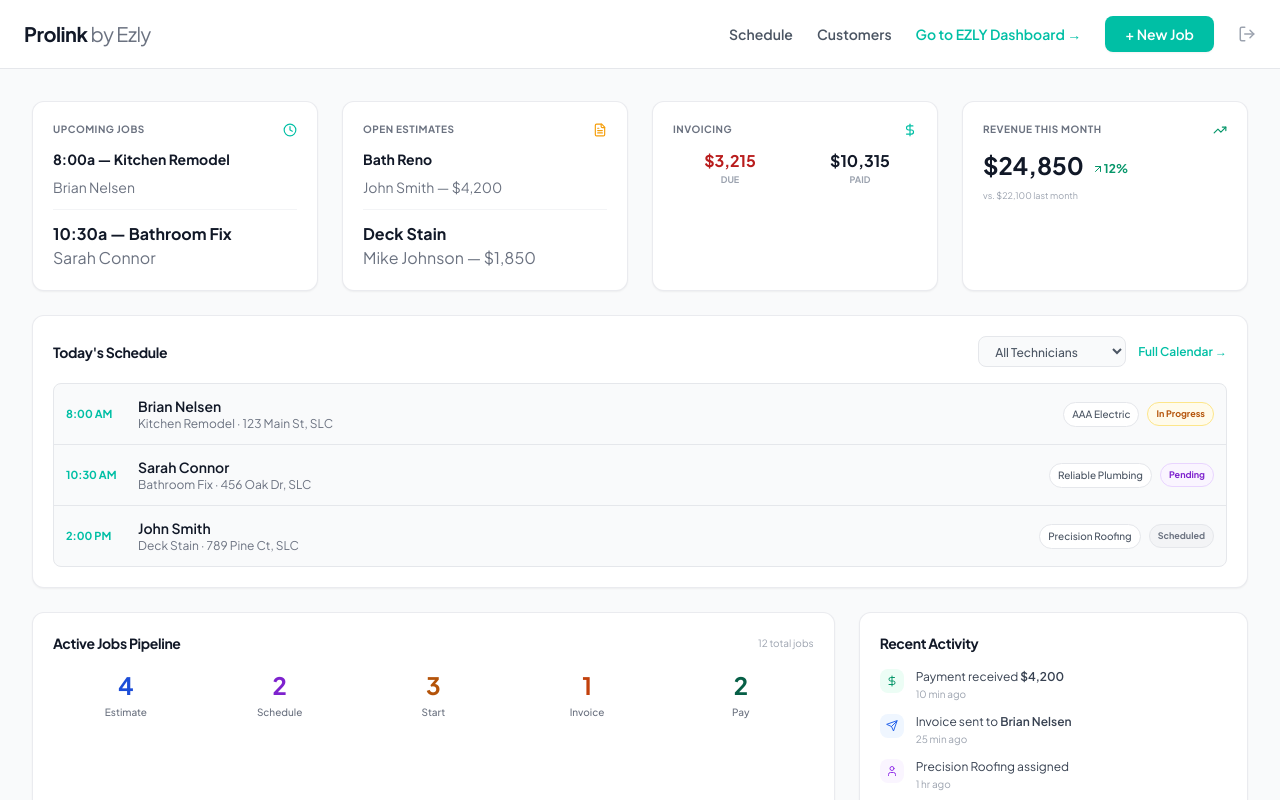
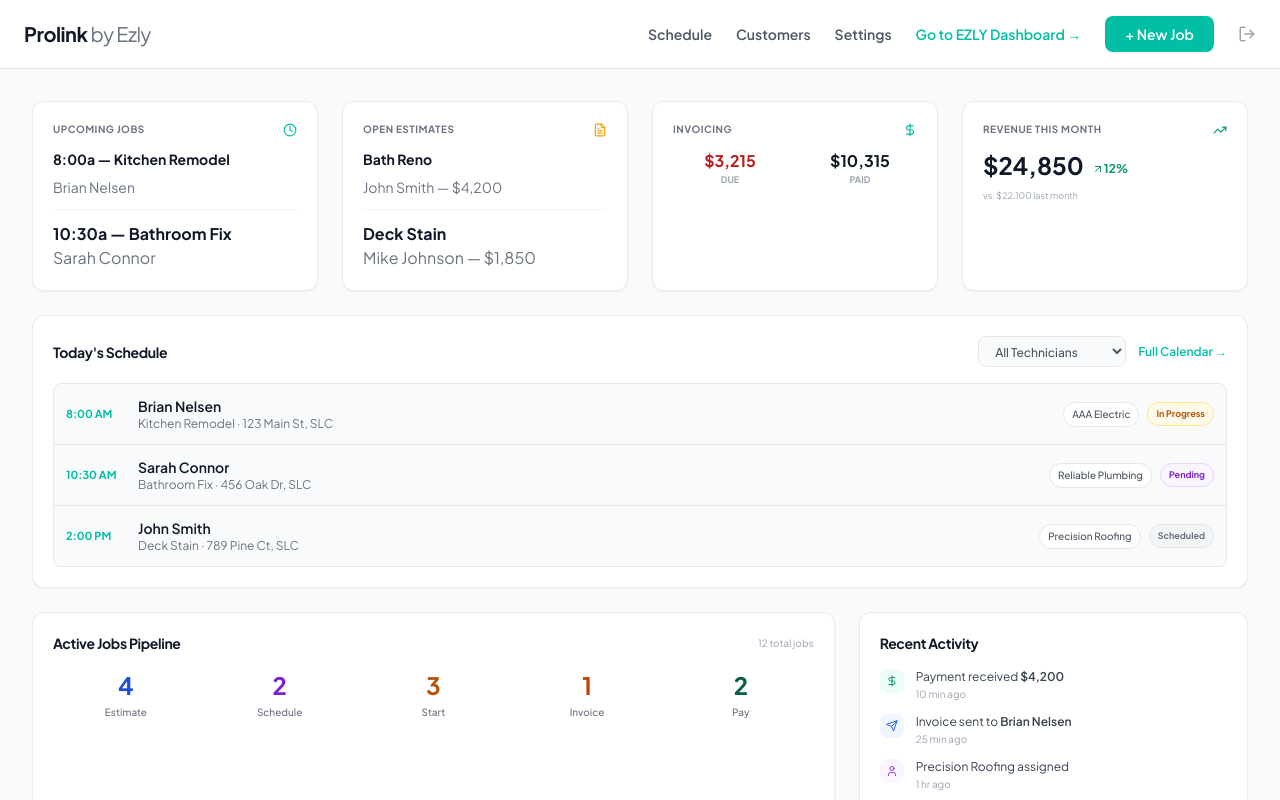
Before and after one commit to bpnelsen/prolink-ezly, a Next.js app: page /dashboard in a window 1280 px wide. Shown: the top 800 px of the page. Built offline with nearby package versions, Linux system fonts and the light colour scheme.

Commit message:
feat: add Settings link to dashboard navigation

```diff
--- a/src/app/dashboard/page.tsx
+++ b/src/app/dashboard/page.tsx
@@ -17,6 +17,7 @@ export default function Dashboard() {
           <div className="flex gap-6 items-center">
             <Link href="/dispatch" className="text-sm font-semibold text-gray-600 hover:text-teal-600 transition-colors">Schedule</Link>
             <Link href="/customers" className="text-sm font-semibold text-gray-600 hover:text-teal-600 transition-colors">Customers</Link>
+            <Link href="/settings" className="text-sm font-semibold text-gray-600 hover:text-teal-600 transition-colors">Settings</Link>
             <a href="https://ezly-dashboard.vercel.app/" className="text-sm font-semibold text-teal-600 hover:text-teal-700 transition-colors">Go to EZLY Dashboard →</a>
             <Link href="/new-job" className="bg-teal-600 text-white px-5 py-2 rounded-lg font-semibold text-sm hover:bg-teal-700 transition-colors shadow-sm">+ New Job</Link>
             <button onClick={handleLogout} className="text-gray-400 hover:text-red-600 transition-colors" title="Logout">
```
